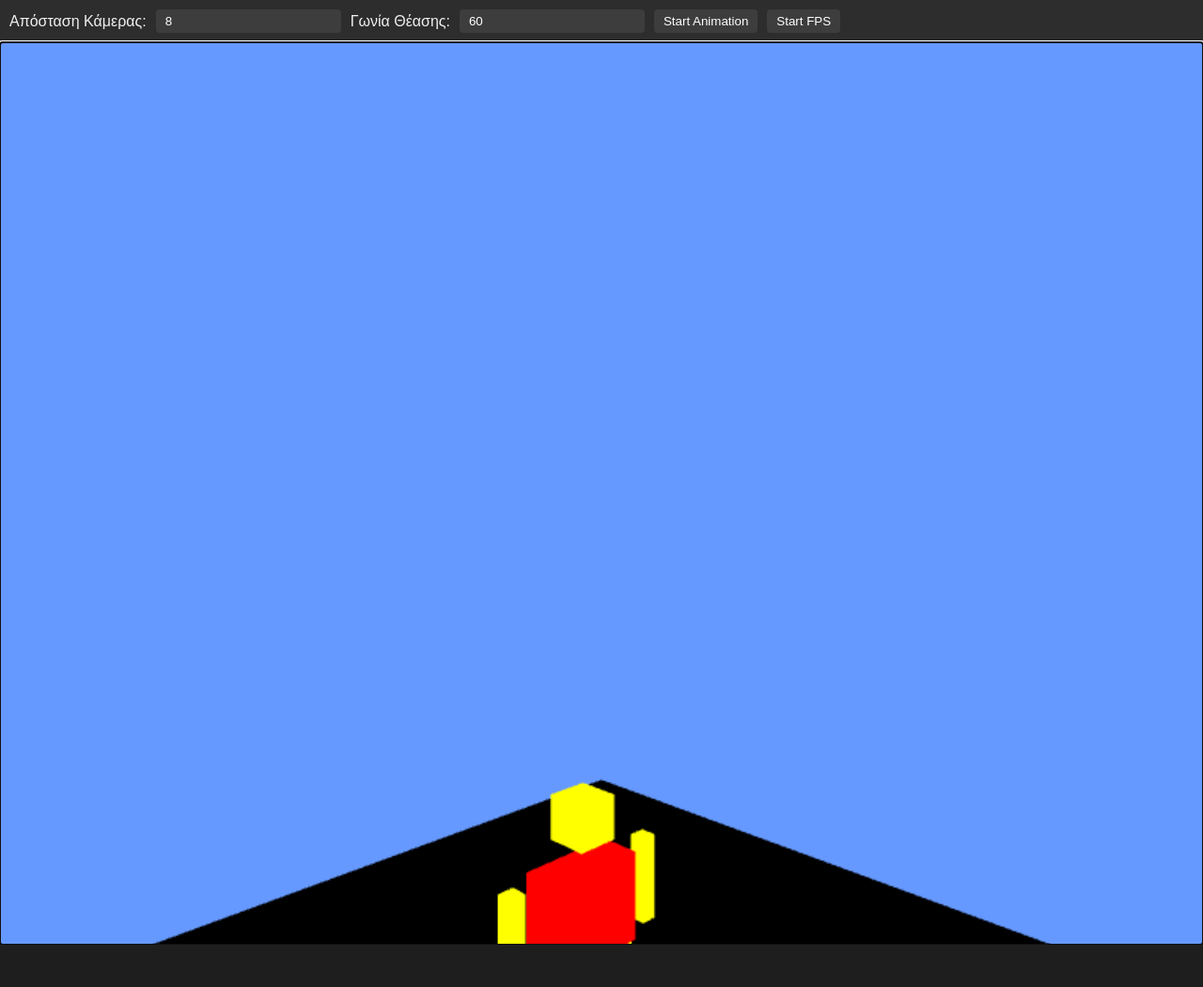
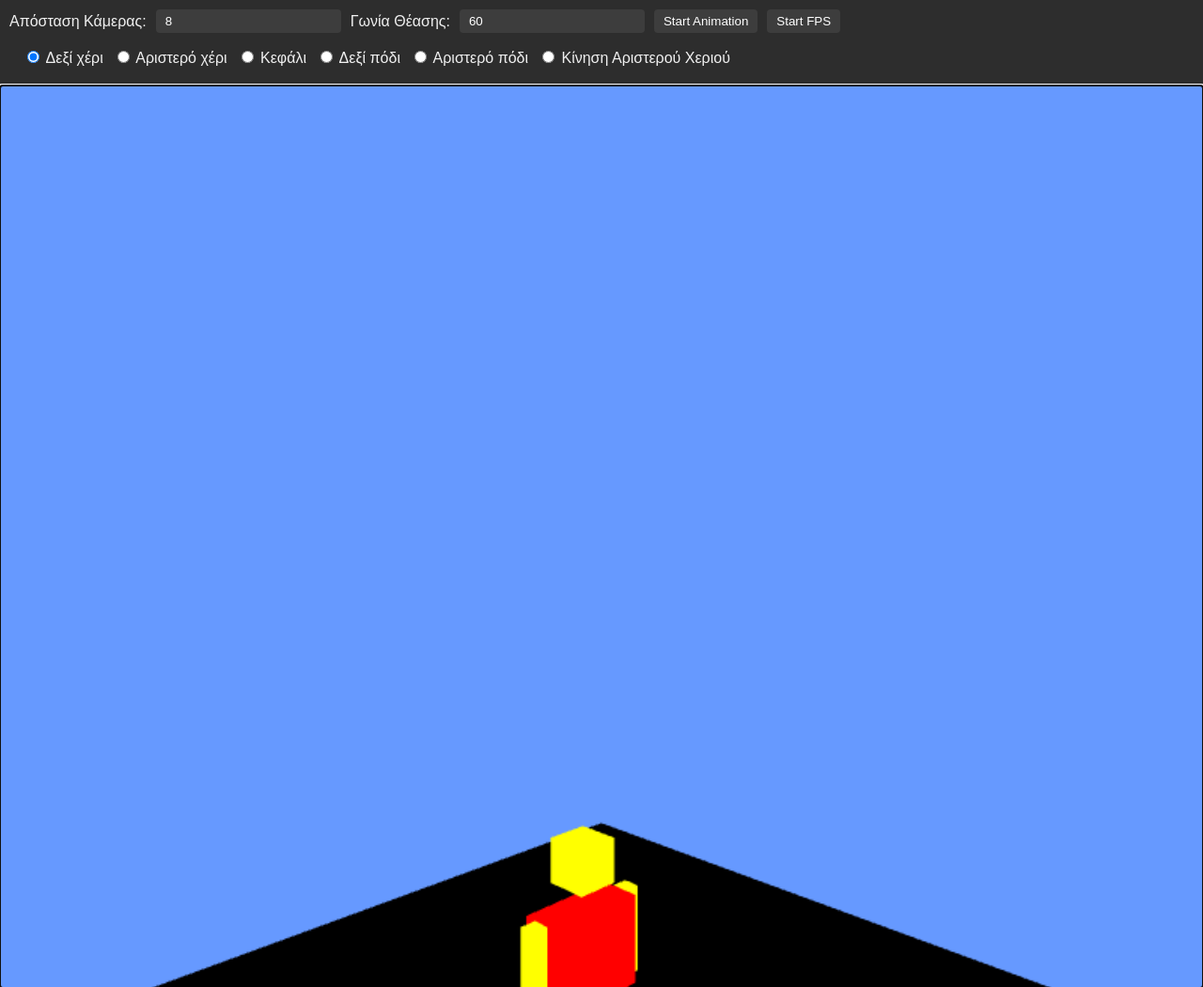
Before and after one commit to Tsakiris212/grafika-upologistwn, a plain HTML site: page scn_v2/index.html in a window 1280 px wide. Shown: the whole page at 94% size. Before the commit the page ends 1005 px from the top, so only its background shows below. Drawn offline with Linux system fonts and the light colour scheme.

Commit message:
βήμα 9
Έβαλα να κινείται το αριστερό χέρι με το mouse wheel

```diff
--- a/scn_v2/index.html
+++ b/scn_v2/index.html
@@ -49,6 +49,16 @@
 
     <button id="startAnimation">Start Animation</button>
     <button id="startFPS">Start FPS</button>
+
+    <fieldset style="border: none; display: flex; gap: 10px;">
+      <label><input type="radio" name="part" value="rightArm" checked> Δεξί χέρι</label>
+      <label><input type="radio" name="part" value="leftArm"> Αριστερό χέρι</label>
+      <label><input type="radio" name="part" value="head"> Κεφάλι</label>
+      <label><input type="radio" name="part" value="rightLeg"> Δεξί πόδι</label>
+      <label><input type="radio" name="part" value="leftLeg"> Αριστερό πόδι</label>
+      <label><input type="radio" name="part" value="leftArmMove"> Κίνηση Αριστερού Χεριού</label>
+    </fieldset>
+
   </div>
 
   <canvas id="glcanvas" width="800" height="600"></canvas>
--- a/scn_v2/main.js
+++ b/scn_v2/main.js
@@ -135,6 +135,9 @@ window.onload = async function () {
   let animationRunning = false;
   let fpsMode = false;
 
+  let leftArmAngle = 0;
+  let leftArmDirection = 1;
+
   let camPos = vec3.fromValues(6, 6, 6);
   let camForward = vec3.fromValues(-1, -1, 0);
   let camUp = vec3.fromValues(0, 0, 1);
@@ -161,6 +164,18 @@ window.onload = async function () {
     document.getElementById("startAnimation").innerText = "Stop Animation";
     animateCamera();
   }
+  canvas.addEventListener("wheel", function (e) {
+    const selectedPart = document.querySelector('input[name="part"]:checked')?.value;
+    if (selectedPart === "leftArmMove") {
+      // Ρύθμιση γωνίας με βάση τη ροδέλα
+      leftArmAngle += e.deltaY * -0.005;
+
+      // Περιορισμός γωνίας
+      leftArmAngle = Math.max(-Math.PI / 2, Math.min(Math.PI / 2, leftArmAngle));
+
+      drawScene();
+    }
+  });
 };
 σ
 
@@ -234,7 +249,7 @@ if (e.key === "d" || e.key === "D") robotRotation -= 0.05;
     drawCube(matFootR, [1, 0, 0, 1]);
 
     const matLegL = mat4.clone(matRobot);
-    mat4.translate(matLegL, matLegL, [-0.6, -0.3, 0.5]);
+    mat4.translate(matLegL, matLegL, [-0.4, -0.3, 0.5]);
     mat4.scale(matLegL, matLegL, [0.2, 0.2, 0.8]);
     drawCube(matLegL, [1, 1, 0, 1]);
 
@@ -249,12 +264,18 @@ if (e.key === "d" || e.key === "D") robotRotation -= 0.05;
     drawCube(matBody, [1, 0, 0, 1]);
 
     const matArmL = mat4.clone(matRobot);
-    mat4.translate(matArmL, matArmL, [-1.0, -0.3, 1.4]);
-    mat4.scale(matArmL, matArmL, [0.2, 0.2, 1]);
-    drawCube(matArmL, [1, 1, 0, 1]);
+mat4.translate(matArmL, matArmL, [-0.7, -0.3, 1.4]);
+
+const selectedPart = document.querySelector('input[name="part"]:checked')?.value;
+if (selectedPart === "leftArmMove") {
+  mat4.rotateX(matArmL, matArmL, leftArmAngle);
+}
+
+mat4.scale(matArmL, matArmL, [0.2, 0.2, 1]);
+drawCube(matArmL, [1, 1, 0, 1]);
 
     const matArmR = mat4.clone(matRobot);
-    mat4.translate(matArmR, matArmR, [1.0, -0.3, 1.4]);
+    mat4.translate(matArmR, matArmR, [0.7, -0.3, 1.4]);
     mat4.scale(matArmR, matArmR, [0.2, 0.2, 1]);
     drawCube(matArmR, [1, 1, 0, 1]);
 
@@ -263,4 +284,8 @@ if (e.key === "d" || e.key === "D") robotRotation -= 0.05;
     mat4.scale(matHead, matHead, [0.5, 0.5, 0.5]);
     drawCube(matHead, [1, 1, 0, 1]);
   }
+
+  if (selectedPart === "leftArmMove") {
+    requestAnimationFrame(drawScene);
+  }
 };
```
Also changed, not shown: 1 other file.
